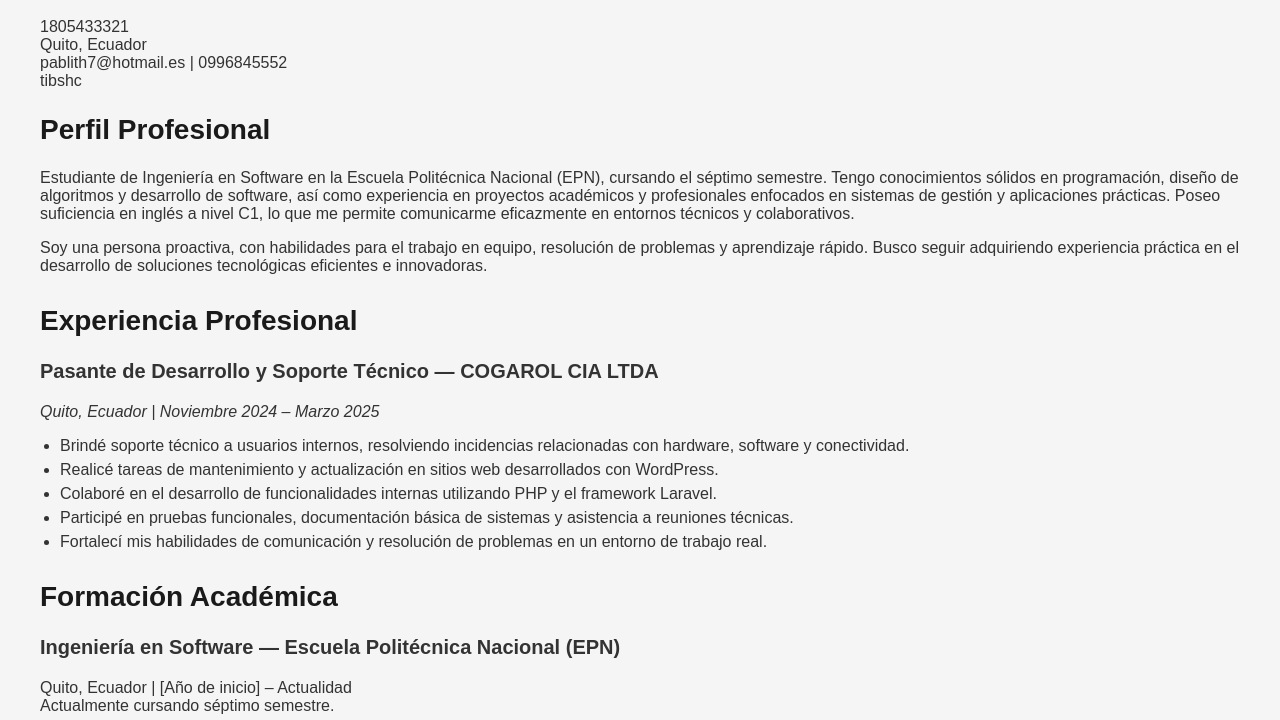
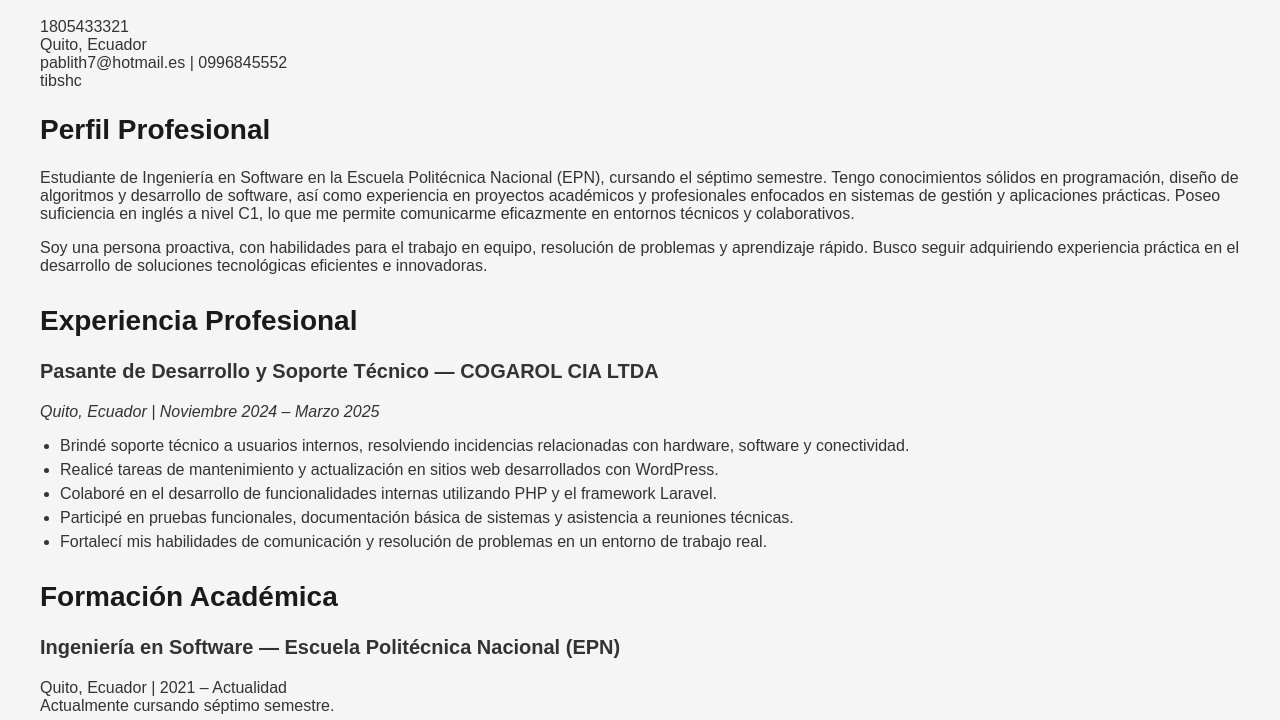
Before and after one commit to 2025A-Web-SW-GR1/webswgr1-hidalgo-cruz-pablo-esteban, a plain HTML site: page deberes/curriculum.html in a window 1280 px wide. Shown: the part 80-800 px from the top of the page. Drawn offline with Linux system fonts and the light colour scheme.

Commit message:
Update curriculum.html

```diff
--- a/deberes/curriculum.html
+++ b/deberes/curriculum.html
@@ -72,7 +72,7 @@
 <div class="section">
     <h2 class="title">Formación Académica</h2>
     <p class="subtitle">Ingeniería en Software — Escuela Politécnica Nacional (EPN)</p>
-    <p>Quito, Ecuador | [Año de inicio] – Actualidad<br>
+    <p>Quito, Ecuador | 2021 – Actualidad<br>
         Actualmente cursando séptimo semestre.</p>
 </div>
 
```
